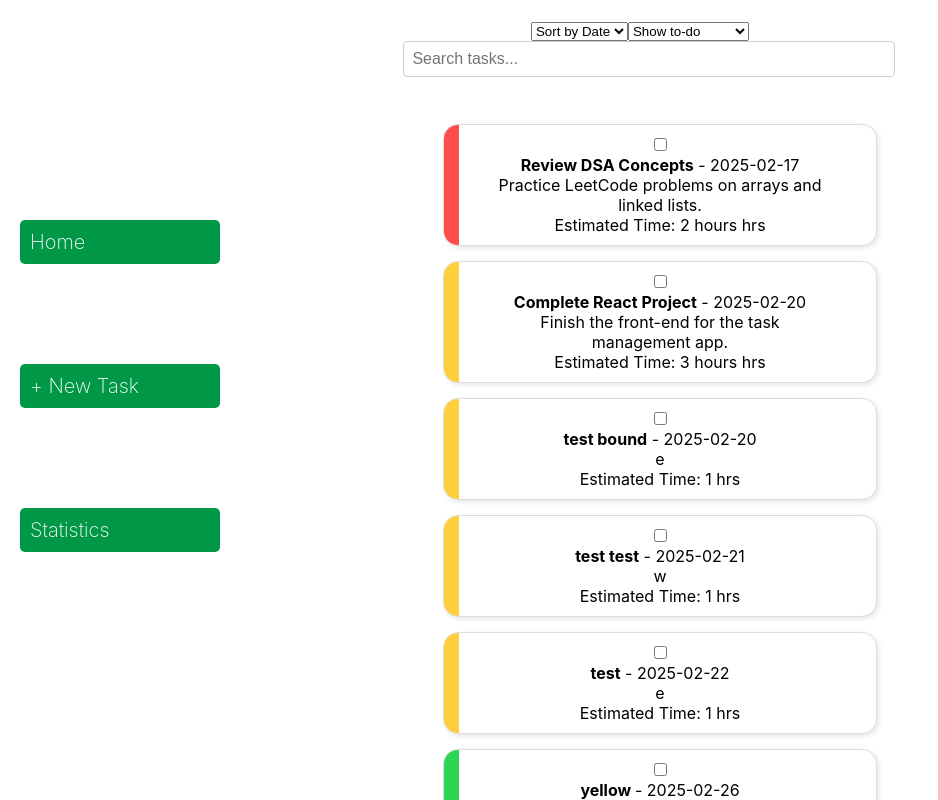
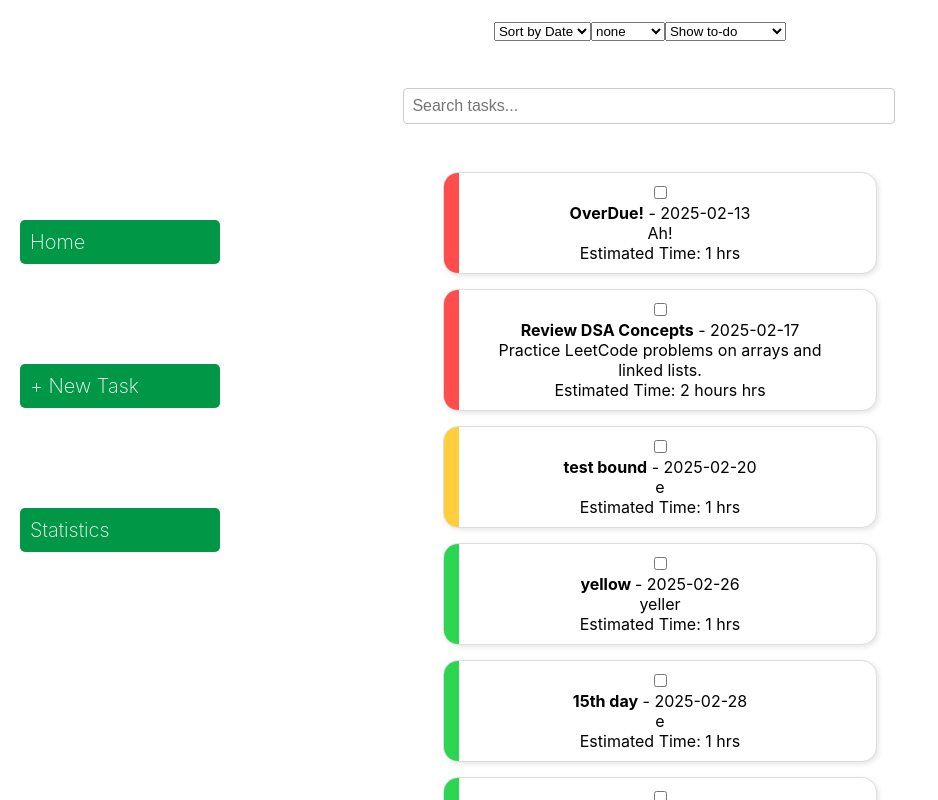
Before and after one commit to BlairCrumbly/taskr, a React (Create React App) app: page / in a window 1280 px wide. Shown: the top 800 px of the page, without its empty margins (0-938 px from the left). Built offline with nearby package versions, Linux system fonts and the light colour scheme; data requests are answered from the project's data file; a web font is replaced by a local one.

Commit message:
added color filter feature

```diff
--- a/db.json
+++ b/db.json
@@ -6,7 +6,7 @@
       "dueDate": "2025-02-20",
       "description": "Finish the front-end for the task management app.",
       "estimatedTime": "3 hours",
-      "completed": false
+      "completed": true
     },
     {
       "id": "2",
@@ -62,7 +62,7 @@
       "description": "e",
       "dueDate": "2025-04-23",
       "estimatedTime": "1",
-      "completed": false
+      "completed": true
     },
     {
       "id": "8799",
@@ -94,7 +94,7 @@
       "description": "w",
       "dueDate": "2025-02-21",
       "estimatedTime": "1",
-      "completed": false
+      "completed": true
     },
     {
       "id": "99c8",
@@ -118,7 +118,7 @@
       "description": "e",
       "dueDate": "2025-02-22",
       "estimatedTime": "1",
-      "completed": false
+      "completed": true
     },
     {
       "id": "5e14",
@@ -126,6 +126,14 @@
       "description": "3",
       "dueDate": "2025-02-28",
       "estimatedTime": "2",
+      "completed": true
+    },
+    {
+      "id": "cbfd",
+      "name": "OverDue!",
+      "description": "Ah!",
+      "dueDate": "2025-02-13",
+      "estimatedTime": "1",
       "completed": false
     }
   ]
--- a/src/components/TaskCard.js
+++ b/src/components/TaskCard.js
@@ -1,42 +1,21 @@
 import '../styles/TaskList.css';
 
-const TaskCard = ({task, handleTaskCompletion, }) => {
+const TaskCard = ({task, handleTaskCompletion, priorityClass}) => {
 
-    const colorPriority = () =>{
-        const today = new Date();
-        const dueDate = new Date(task.dueDate)
-        const redZone = 7;
-        const yellowZone = 14;
-
-        if(dueDate < today && dueDate.getDay() !== today.getDay()){
-            return 'overdue'
-        }
-        const differenceInDays = Math.floor((dueDate - today) / (1000 * 60 * 60 * 24));
-
-        if(differenceInDays < redZone){
-            return 'red'
-        }else if (differenceInDays < yellowZone  && differenceInDays >= redZone){
-            return 'yellow'
-        } else{
-            return 'green'
-        }
-
-
-    }
-
-    const priorityClass = colorPriority()
 
 
     return(
         <div className= {`taskcard ${priorityClass}`}>
             <div className={`priority-strip`}></div>
             <li key={task.id}>
+
         <div className='checkbox'>
         <input
         type="checkbox"
         checked={task.completed}
         onChange={() => handleTaskCompletion(task.id, task.completed)}
         />
+
 
         </div>
 
--- a/src/components/TaskList.js
+++ b/src/components/TaskList.js
@@ -2,27 +2,63 @@ import { useState, useMemo } from "react";
 import '../styles/TaskList.css';
 import { useOutletContext } from "react-router-dom";
 import TaskCard from "./TaskCard";
+
 const TaskList = () => {
 
   const [searchQuery, setSearchQuery] = useState("");
   const { tasks, handleTaskCompletion } = useOutletContext();
   const [sortBy, setSortBy] = useState("date")
   const [showCompleted, setShowCompleted] = useState(false)
+  const [filterInput, setFilterInput] = useState("none")
 
+    const colorPriority = (task) =>{
+    const today = new Date();
+    const dueDate = new Date(task.dueDate)
+    const redZone = 7;
+    const yellowZone = 14;
 
+    if(dueDate < today && dueDate.getDay() !== today.getDay()){
+        return 'overdue'
+    }
+    const differenceInDays = Math.floor((dueDate - today) / (1000 * 60 * 60 * 24));
 
+    if(differenceInDays < redZone){
+        return 'red'
+    }else if (differenceInDays < yellowZone  && differenceInDays >= redZone){
+        return 'yellow'
+    } else{
+        return 'green'
+    }
+}
 
-const handleSortBy = (e) => {
+const handleSortByChange = (e) => {
 
   setSortBy(e.target.value)
 }
 
+const handleSearchChange = (e) => {
+  setSearchQuery(e.target.value);
+};
+
+const handleTodoChange = () => {
+  setShowCompleted(prevShowCompleted =>{
+    return !prevShowCompleted
+  })
+}
+
+const handleColorFilterChange = (e) => {
+  setFilterInput(e.target.value)
+}
 
 
- //! filter
-  const visibleTasks = tasks
-    .filter((tasks) => showCompleted ? tasks.completed : !tasks.completed) //hide completed tasks
-    .filter((tasks) => tasks.name.toLowerCase().includes(searchQuery.toLowerCase()));
+
+ //! filters
+
+ const visibleTasks = tasks
+ .filter((task) => (showCompleted ? task.completed : !task.completed))
+ .filter((task) => task.name.toLowerCase().includes(searchQuery.toLowerCase()))
+ .filter((task) => filterInput === "none" || colorPriority(task) === filterInput);
+
 
 
 //?change
@@ -46,39 +82,29 @@ const sortedTasks = useMemo(() => {
   });
 }, [visibleTasks, sortBy]);
 
-  const handleSearchChange = (e) => {
-    setSearchQuery(e.target.value);
-  };
+  return (
 
-  const handleTodo = () => {
-    setShowCompleted(prevShowCompleted =>{
-      return !prevShowCompleted
-    })
-  }
-
-
-
-
-
-
-
-
-
-  return (
-    //! search
 
     <div className="centered-container">
       <div className="TaskList">
       <div>
 
 
-      <select onChange={handleSortBy}>
+      <select onChange={handleSortByChange}>
         <option value="date">Sort by Date</option>
         <option value="A-Z">Sort by A-Z</option>
         <option value="Z-A">Sort by Z-A</option>
       </select>
- {/* filter here */}
-      <select onChange={handleTodo}>
+
+      <select onChange={handleColorFilterChange}>
+        <option value="none">none</option>
+        <option value="overdue">Overdue</option>
+        <option value="red">Red</option>
+        <option value="yellow">Yellow</option>
+        <option value="green">Green</option>
+      </select>
+
+      <select onChange={handleTodoChange}>
         <option value={false}>Show to-do</option>
         <option value={true}>Show completed</option>
       </select>
@@ -107,6 +133,7 @@ const sortedTasks = useMemo(() => {
             key={task.id}
             task={task}
             handleTaskCompletion={handleTaskCompletion}
+            priorityClass={colorPriority(task)}
              />
 
           ))}
--- a/src/styles/TaskList.css
+++ b/src/styles/TaskList.css
@@ -27,7 +27,7 @@
 .search-bar {
     width: 100%;
     padding: 8px;
-
+    margin-top: 10%;
     font-size: 16px;
     border: 1px solid #ccc;
     border-radius: 4px;
@@ -45,6 +45,7 @@
   position: relative;
   overflow: hidden;
   background-color:  white;
+
 }
 .TaskList ul li p{
   width: 80%;
```
